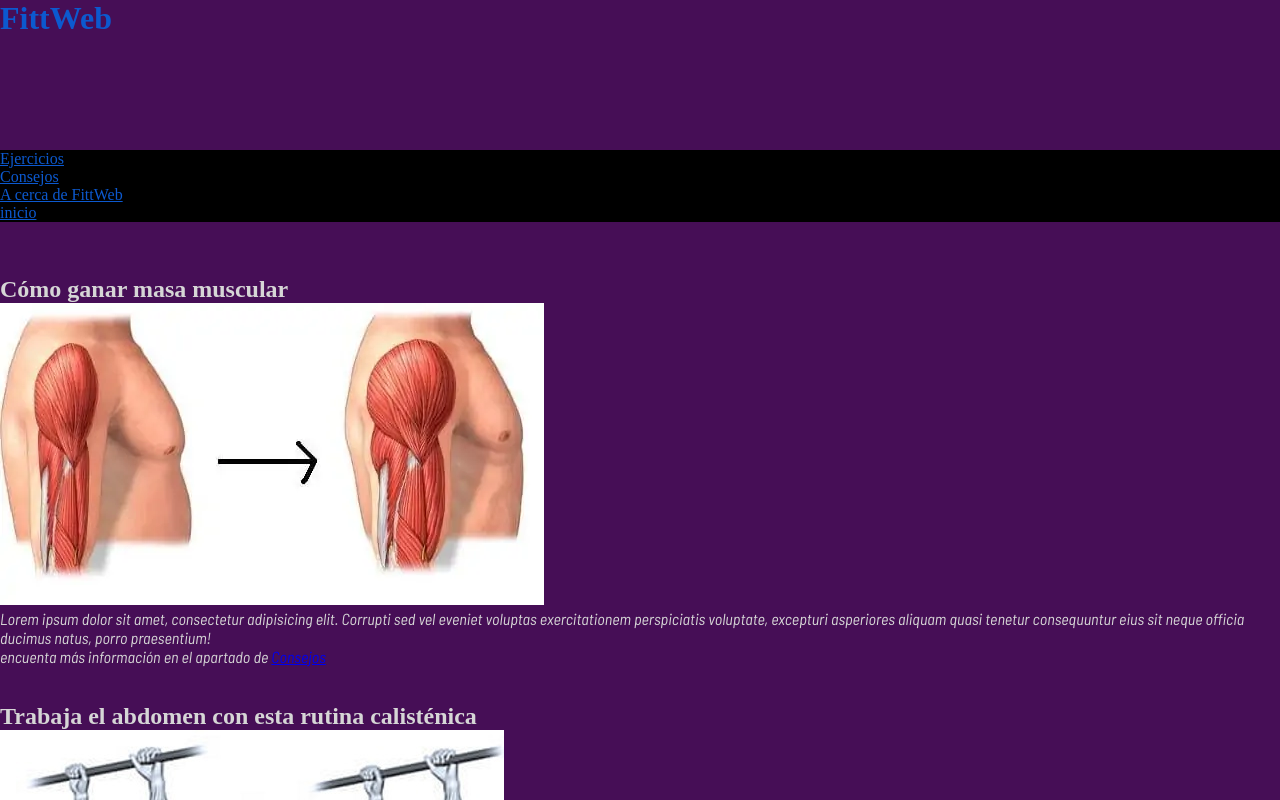
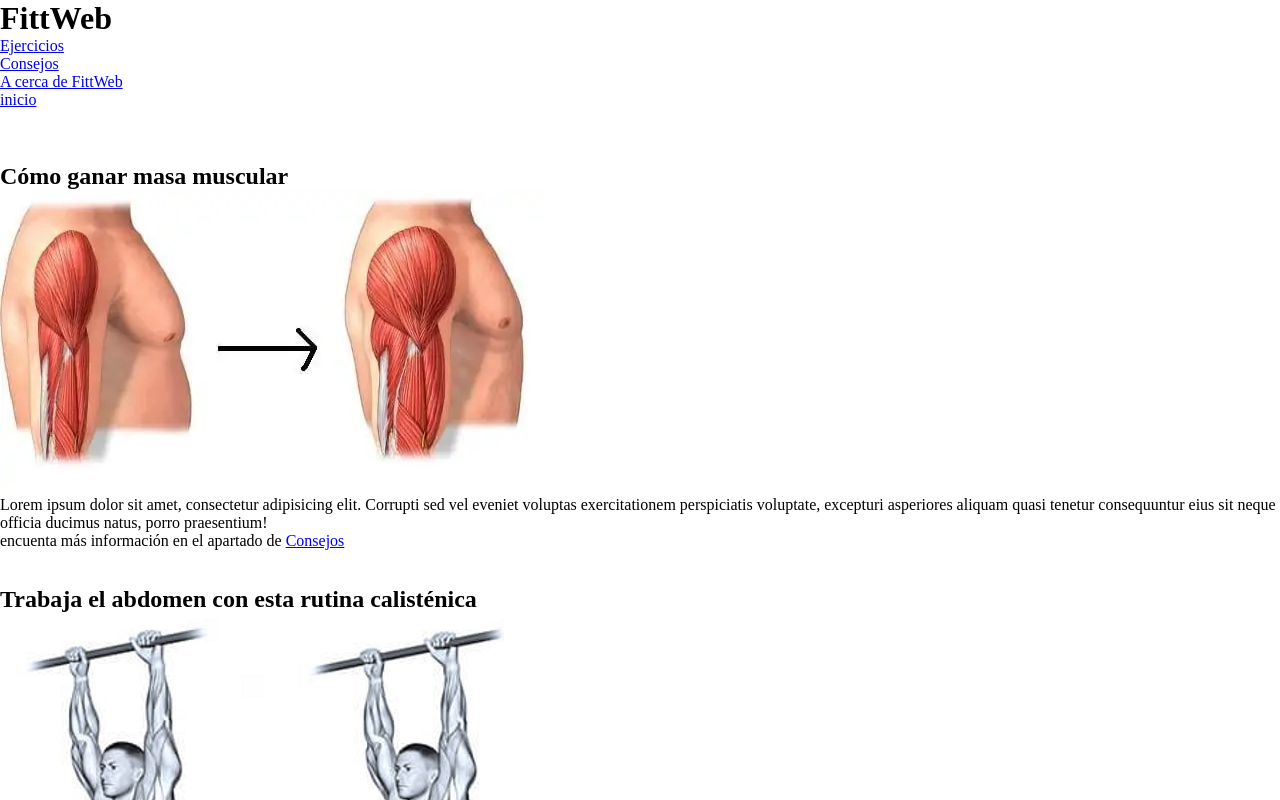
Before and after one commit to fakugu/proyecto-coder-fittweb, a plain HTML site: page index.html in a window 1280 px wide. Shown: the top 800 px of the page. Drawn offline with Linux system fonts and the light colour scheme.

```diff
--- a/css/styles.css
+++ b/css/styles.css
@@ -3,58 +3,3 @@
     margin:0;
     padding:0;
 }
-.titulo-principal{
-    color: #0c59cf;
-}
-.links-principales{
-    color: #0c59cf;
-
-}
-.titulos{
-    color: #d6d6d6;
-}
-.titulo-footer{
-    color: #0c59cf;
-}
-
-
-p {
-    color: #d6d6d6;
-    font-family: 'Barlow Semi Condensed', sans-serif;
-}
-
-span {
-    color: #d6d6d6;
-    font-family: 'Barlow Semi Condensed', sans-serif;
-}
-
-
-
-header{
-    background-color: #460e56;
-height: 150px;
-
-}
-
-nav{
-    background-color: black;
-
-}
-main {
-    color: #460e56;
-}
-
-
-main {
-    background-color:#460e56 ;
-}
-
-footer{
-    background-color: black;
-    margin-right: 40px;
-
-    }
-
-    body{
-        background-color: #460e56;
-    }
```
Also changed, not shown: pages/ejercicios.html (+11 -13 lines).
